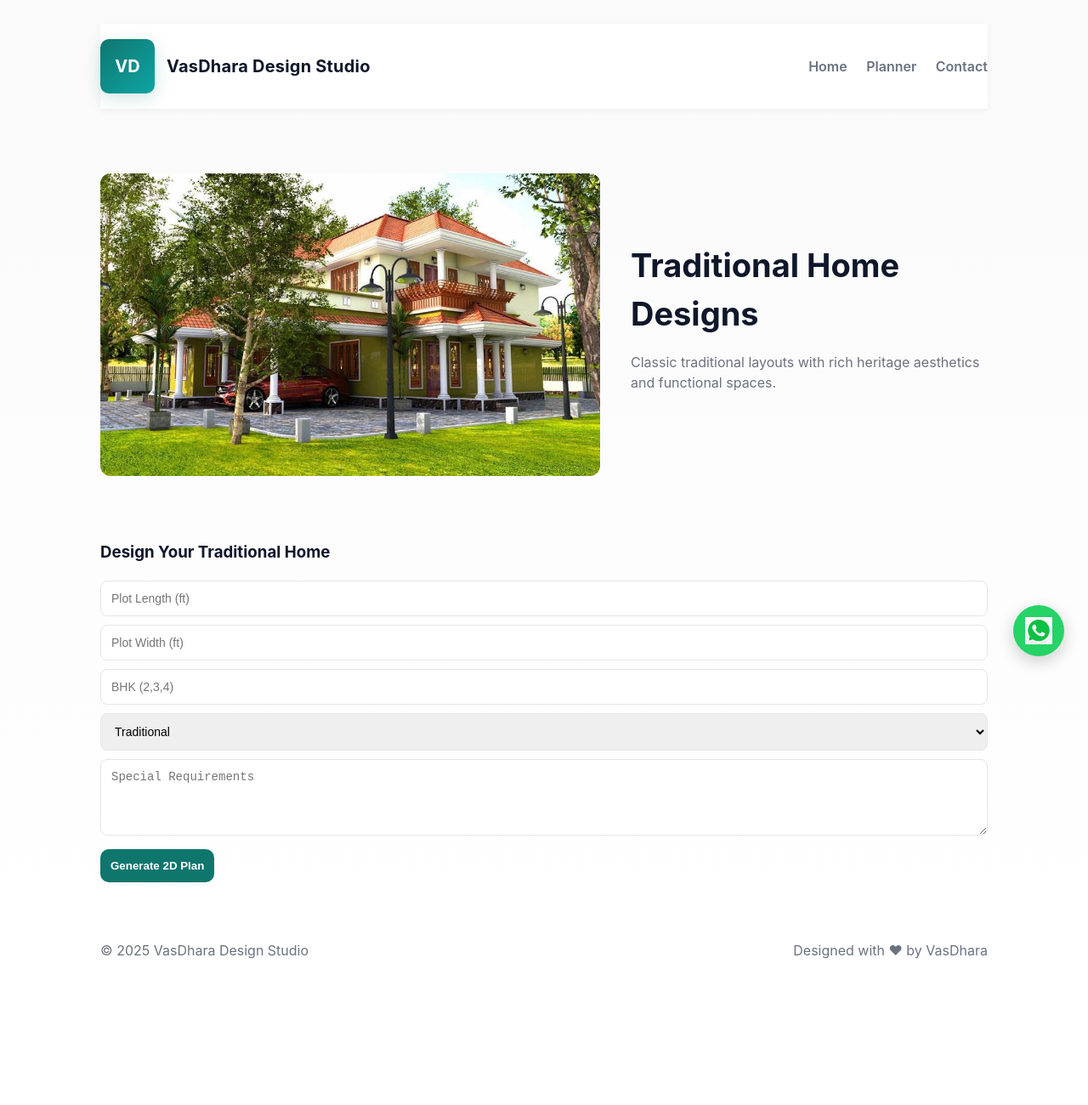
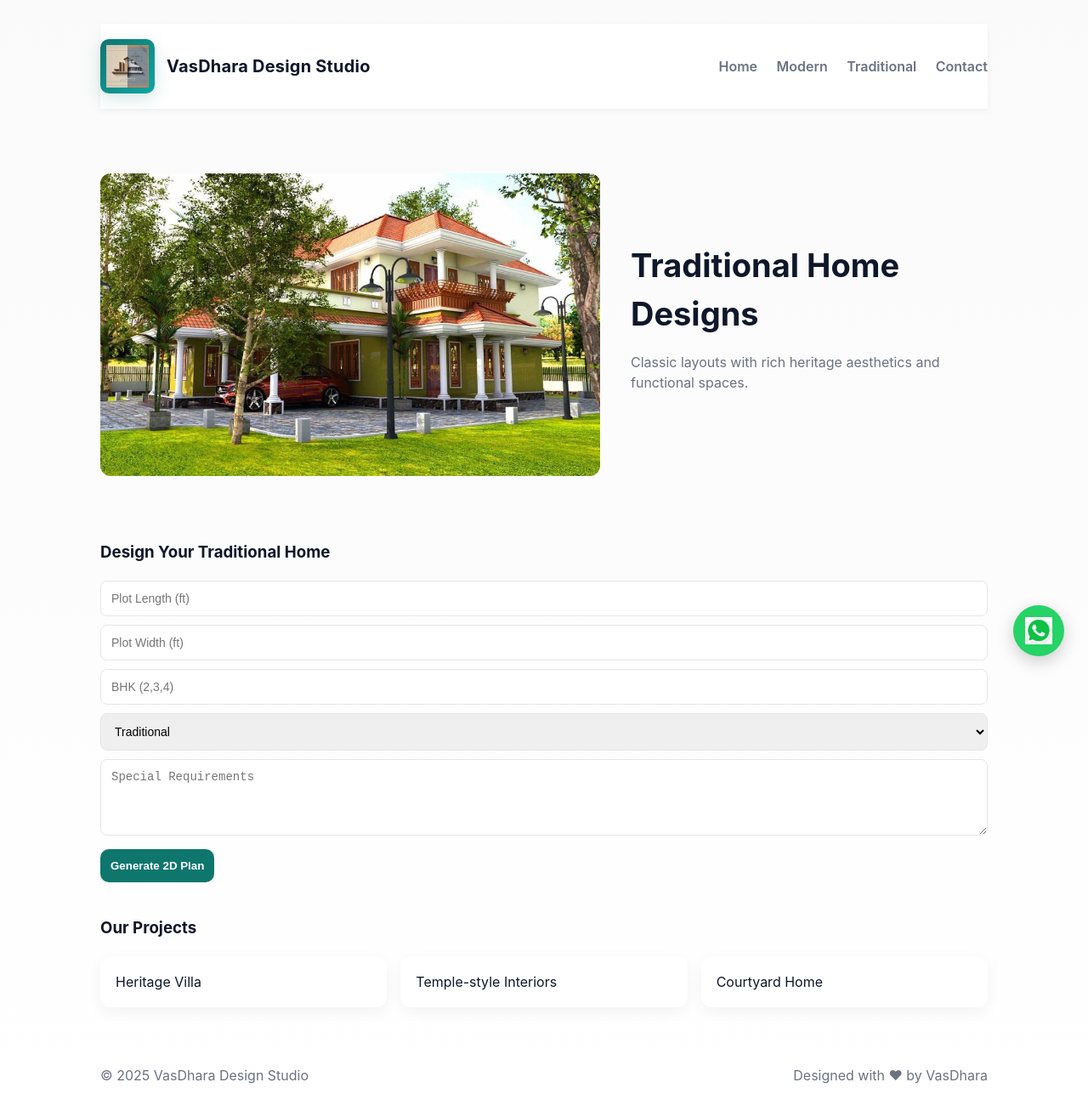
Before and after one commit to SindhuSidhu/VasDharaDesignStudio, a plain HTML site: page pages/traditional.html in a window 1280 px wide. Shown: the whole page at 85% size. Before the commit the page ends 1186 px from the top, so only its background shows below. Drawn offline with Linux system fonts and the light colour scheme.

Commit message:
Update traditional.html

```diff
--- a/pages/traditional.html
+++ b/pages/traditional.html
@@ -10,12 +10,13 @@
 <div class="container">
   <header>
     <div class="brand">
-      <div class="logo">VD</div>
+      <div class="logo"><img src="../assets/logo.png" style="width:50px;"></div>
       <h1>VasDhara Design Studio</h1>
     </div>
     <nav>
       <a href="index.html">Home</a>
-      <a href="#planner">Planner</a>
+      <a href="modern.html">Modern</a>
+      <a href="traditional.html">Traditional</a>
       <a href="contact.html">Contact</a>
     </nav>
   </header>
@@ -24,7 +25,7 @@
     <img src="../assets/trad-hero.jpg" style="width:100%;border-radius:12px;">
     <div>
       <h2>Traditional Home Designs</h2>
-      <p class="lead">Classic traditional layouts with rich heritage aesthetics and functional spaces.</p>
+      <p class="lead">Classic layouts with rich heritage aesthetics and functional spaces.</p>
     </div>
   </section>
 
@@ -44,6 +45,15 @@
     <div id="planResults" style="margin-top:20px;"></div>
   </section>
 
+  <section id="portfolio">
+    <h3>Our Projects</h3>
+    <div class="portfolio">
+      <div class="project">Heritage Villa</div>
+      <div class="project">Temple-style Interiors</div>
+      <div class="project">Courtyard Home</div>
+    </div>
+  </section>
+
   <footer>
     <div>© <span id="year"></span> VasDhara Design Studio</div>
     <div>Designed with ♥ by VasDhara</div>
@@ -52,7 +62,9 @@
 
 <div class="floating-whatsapp" id="whatsapp-btn"><img src="../assets/whatsapp.png"></div>
 <script src="../js/main.js"></script>
-<script>document.getElementById('year').textContent=new Date().getFullYear();
-submitPlanner('plannerForm','planResults');</script>
+<script>
+document.getElementById('year').textContent=new Date().getFullYear();
+submitPlanner('plannerForm','planResults');
+</script>
 </body>
 </html>
```
